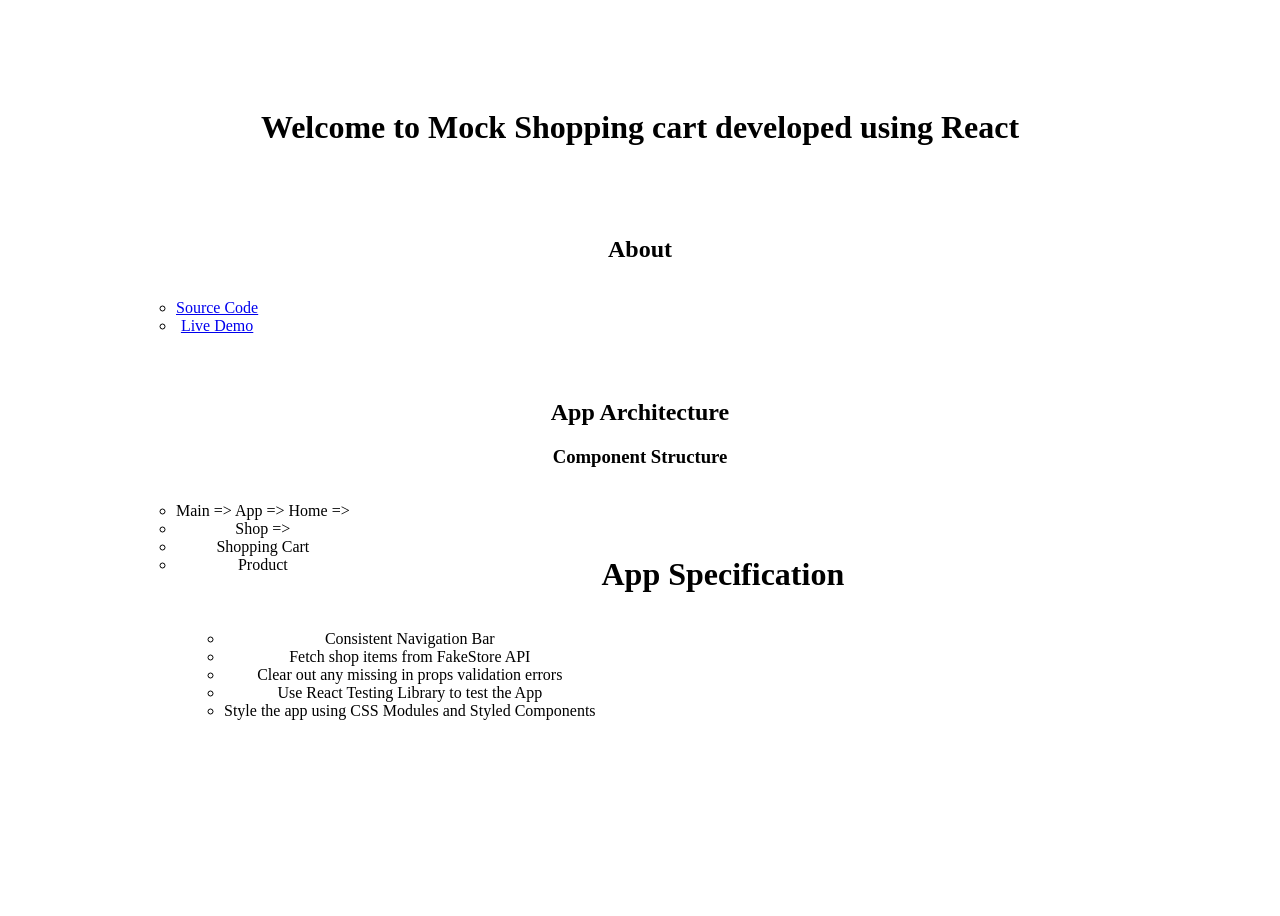
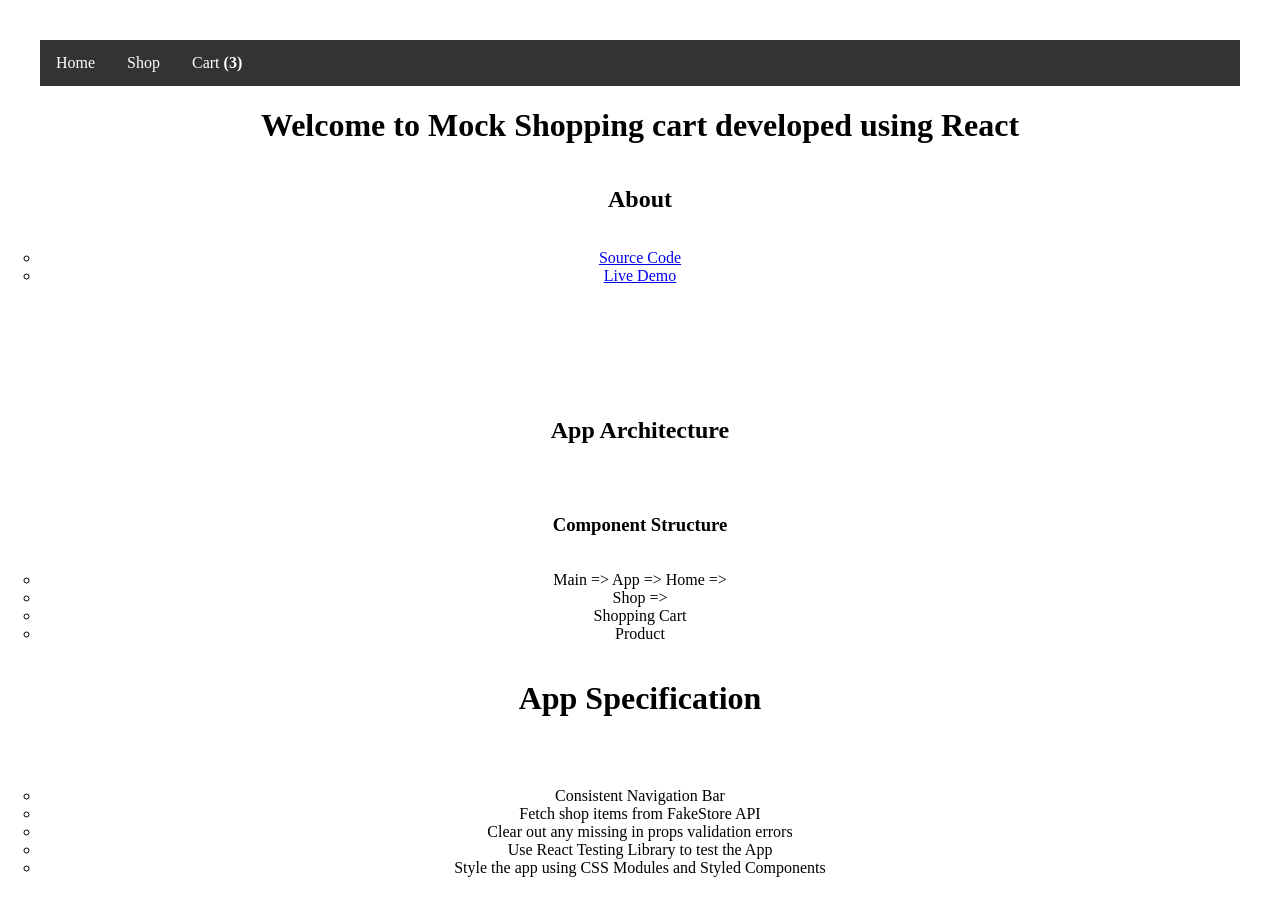
Before and after one commit to amaldevelops/shopping-cart, a React (Vite) app: page /Home in a window 1280 px wide. Shown: the top 916 px of the page. Before the commit the page ends 824 px from the top, so only its background shows below. Built offline with nearby package versions, Linux system fonts and the light colour scheme.

Commit message:
Add Shop items component

```diff
--- a/src/components/App.jsx
+++ b/src/components/App.jsx
@@ -11,7 +11,6 @@ import Cart from "./ShoppingCart/ShoppingCart";
 function App() {
   return (
     <>
-      <Navigation />
       <Home />
     </>
   );
--- a/src/components/Home/Home.jsx
+++ b/src/components/Home/Home.jsx
@@ -5,6 +5,7 @@ import Navigation from "../Navigation/Navigation";
 function Home() {
   return (
     <div className={HomeCSS.container}>
+      <Navigation />
       <h1>Welcome to Mock Shopping cart developed using React</h1>
       <div className={HomeCSS.container}>
         <h2>About</h2>
@@ -29,7 +30,7 @@ function Home() {
           <li className={HomeCSS.listItem}>Product</li>
         </ul>
         <div className={HomeCSS.container}>
-          <h1>App Specification</h1>
+          <h1 className={HomeCSS.headingsH1}>App Specification</h1>
           <ul className={HomeCSS.list}>
             <li className={HomeCSS.listItem}>Consistent Navigation Bar</li>
             <li>Fetch shop items from FakeStore API </li>
--- a/src/components/Home/Home.module.css
+++ b/src/components/Home/Home.module.css
@@ -1,26 +1,20 @@
-.container
-{
-  padding:3rem;
+.container {
+  display: flex;
+  flex-direction: column;
+  padding: 0rem 0rem 5rem 0rem;
+  margin: 0rem 0rem 1rem 0rem;
 }
 
-.headingsH1
-{
-  /* float:left;
-  padding: 1rem;; */
+.headingsH1 {
+  padding-bottom: 2rem;
 }
 
 .list {
-  /* padding:10px; */
   background-color: rgb(255, 255, 255);
   list-style-type: circle;
-  /* position:static; */
-  float: left;
-  /* color: aqua; */
+  padding: 0rem;
 }
 
 .listItem {
-  /* background-color: red; */
-  padding:0;
-  /* float:left; */
-
+  padding: 0rem;
 }
--- a/src/components/Navigation/Navigation.jsx
+++ b/src/components/Navigation/Navigation.jsx
@@ -3,21 +3,21 @@ import { Link } from "react-router-dom";
 import NavigationCSS from "./Navigation.module.css";
 
 
+
 function Navigation() {
+  let noOfItems=3;
   return (
     <div className={NavigationCSS.navigationBar}>
-      {/* <Link to="Home">Home</Link> */}
-      {/* <Link to="Home">Home</Link> */}
       <ul>
-        <li><Link to="../Home">Home</Link></li>
         <li>
-          <a href="Home">Home</a>
+          <Link to="../Home">Home</Link>
+        </li>
+
+        <li>
+          <Link to="../Shop">Shop</Link>
         </li>
         <li>
-          <a href="Shop">Shop</a>
-        </li>
-        <li>
-          <a href="ShoppingCart">Cart</a>
+          <Link to="../ShoppingCart">Cart <span><strong>({noOfItems})</strong></span></Link>
         </li>
       </ul>
     </div>
--- a/src/components/Shop/Shop.jsx
+++ b/src/components/Shop/Shop.jsx
@@ -1,14 +1,16 @@
+// import { Link } from "react-router-dom";
+
 import ShoppingCart from "../ShoppingCart/ShoppingCart";
 import Navigation from "../Navigation/Navigation";
-import { Link } from "react-router-dom";
+import ShopItems from "./ShopItems/ShopItems";
+
 
 function Shop() {
   return (
     <div>
-      <Link to="Home">Home </Link>
-      <h1>Shop Items</h1>
-      {/* <Navigation/> */}
       <ShoppingCart />
+      <ShopItems/>
+      {/* <h1>Shop Items</h1> */}
     </div>
   );
 }
--- /dev/null
+++ b/src/components/Shop/ShopItems/ShopItems.jsx
@@ -0,0 +1,20 @@
+function ShopItems() {
+  let itemName = "Fake Item 1";
+  let itemPrice = "$10";
+  let itemDescription = "Awesome Item";
+  let quantity = 2;
+  return (
+    <div>
+      <h1>{itemName}</h1>
+      <p>{itemPrice}</p>
+      <p>{itemDescription}</p>
+
+      {/* <label htmlFor="quantity">Quantity</label>
+      <input type="number" id="quantity" name="quantity" value={quantity}>
+        Quantity
+      </input> */}
+    </div>
+  );
+}
+
+export default ShopItems;
--- a/src/components/ShoppingCart/ShoppingCart.jsx
+++ b/src/components/ShoppingCart/ShoppingCart.jsx
@@ -15,8 +15,8 @@ function ShoppingCart() {
   `;
   return (
     <div>
+      <Navigation/>
       <h1>Shopping Cart</h1>
-      {/* <Navigation/> */}
 
       <Heading1>Item 1</Heading1>
       <Heading2>Item 2</Heading2>
--- a/src/components/main.jsx
+++ b/src/components/main.jsx
@@ -14,7 +14,6 @@ import Navigation from "./Navigation/Navigation";
 
 createRoot(document.getElementById("root")).render(
   <StrictMode>
-    {/* <Navigation /> */}
     <RouterProvider router={router} />
   </StrictMode>
 );
```
